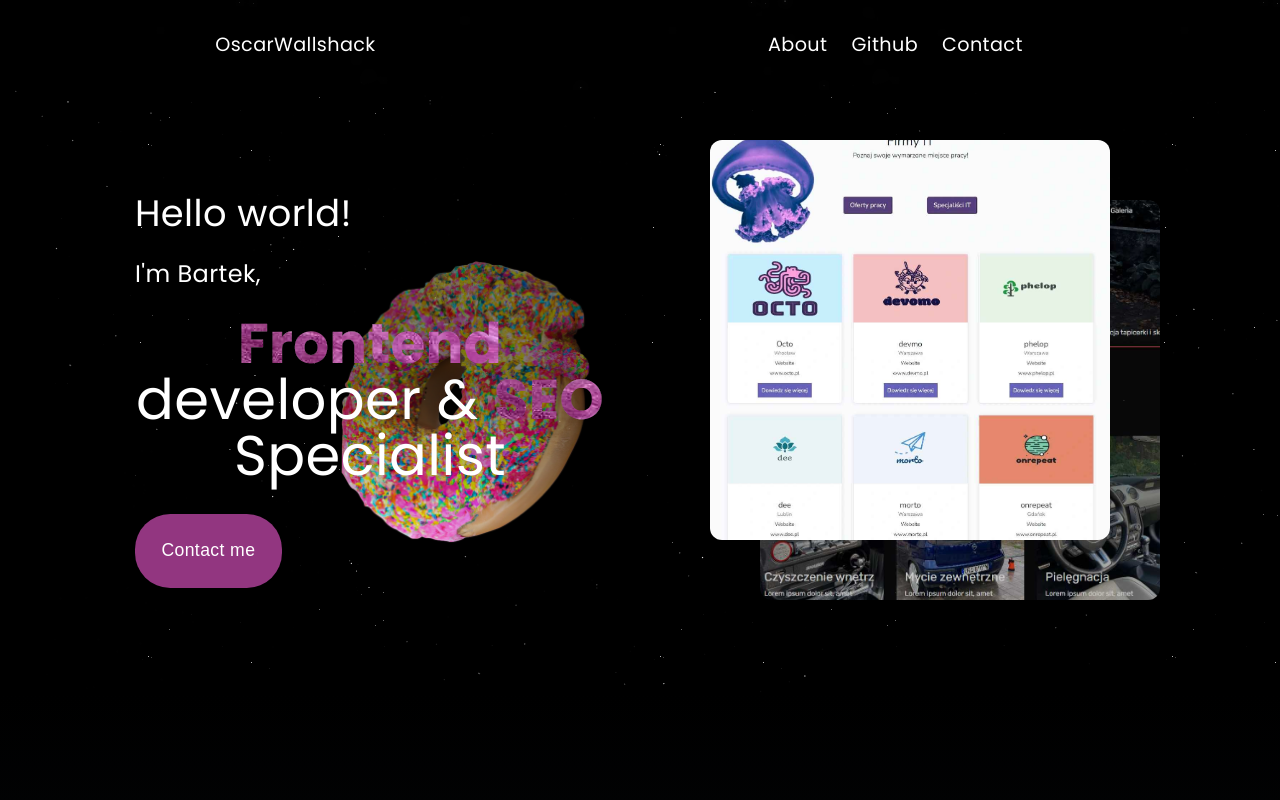
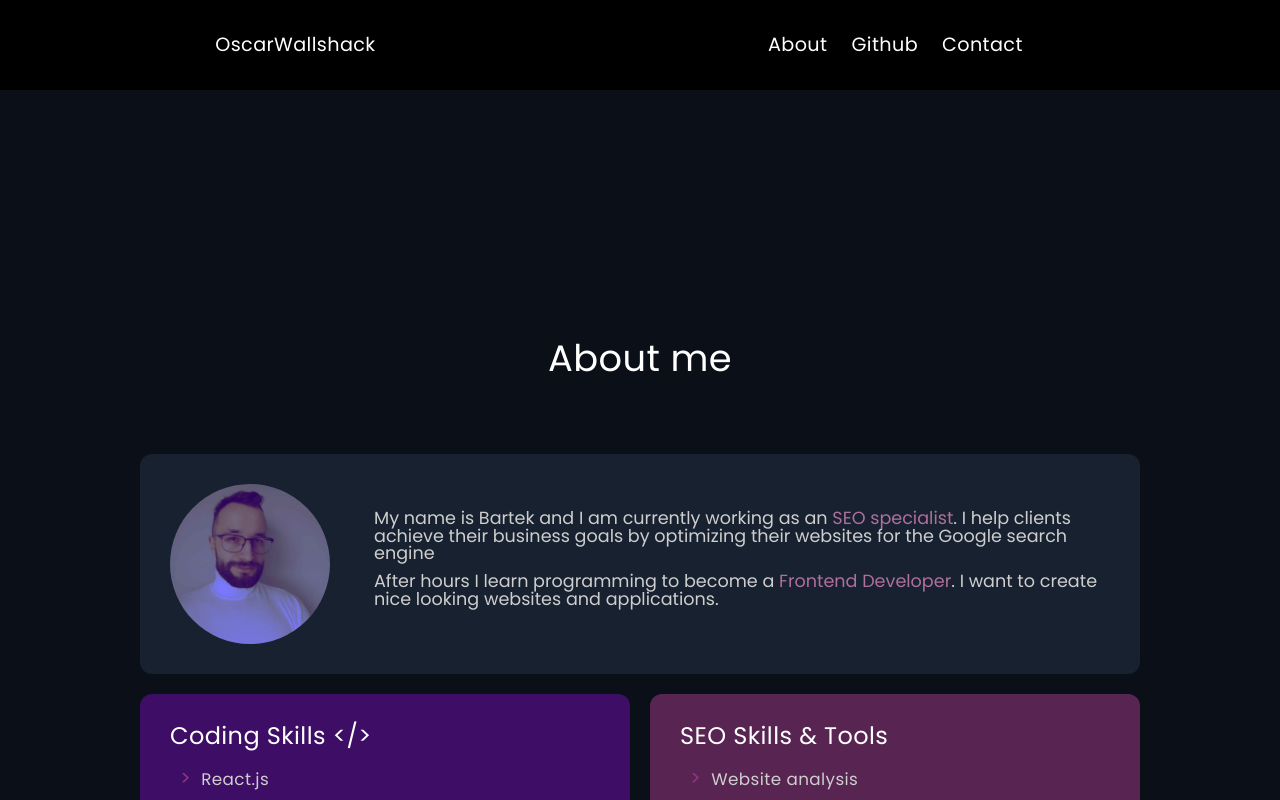
Before and after one commit to oscarwallshack/OscarWallshack.dev, a React (Create React App) app: page /about-me in a window 1280 px wide. Shown: the top 800 px of the page. Built offline with nearby package versions, Linux system fonts and the light colour scheme; a web font is replaced by a local one.

Commit message:
router and pages

```diff
--- a/package.json
+++ b/package.json
@@ -9,6 +9,7 @@
     "react": "^18.2.0",
     "react-dom": "^18.2.0",
     "react-icons": "^4.7.1",
+    "react-router-dom": "^6.8.1",
     "react-scripts": "5.0.1",
     "sass": "^1.57.1",
     "web-vitals": "^2.1.4"
--- a/src/App.js
+++ b/src/App.js
@@ -1,34 +1,21 @@
-import { Fragment, useState } from "react";
-import AboutMe from "./components/Layout/Introduce/Introduce";
-import Footer from "./components/Layout/Footer/Footer";
-import Header from "./components/Layout/Header/Header";
-import Hero from "./components/Layout/Hero/Hero";
-import Projects from "./components/Layout/Projects/Projects";
-import ContactDetails from "./components/Layout/Contact/ContactDetails";
+import { createBrowserRouter, RouterProvider } from "react-router-dom";
+import AboutMePage from "./pages/AboutMe";
+import HomePage from "./pages/Home";
+import Root from "./pages/Root";
+
+const router = createBrowserRouter([
+  {
+    path: "/",
+    element: <Root />,
+    children: [
+      { index: true, element: <HomePage /> },
+      { path: 'about-me', element: <AboutMePage /> },
+    ],
+  },
+]);
 
 function App() {
-  const [contactModalShown, setContactModalShown] = useState(false);
-
-  const showContactModalShown = () => {
-    setContactModalShown(true);
-  };
-
-  const hideContactModalHandler = () => {
-    setContactModalShown(false);
-  };
-
-  return (
-    <Fragment>
-      {contactModalShown && (
-        <ContactDetails onClose={hideContactModalHandler} />
-      )}
-      <Header />
-      <Hero onShowContactDetails={showContactModalShown} />
-      <Projects />
-      <AboutMe />
-      <Footer />
-    </Fragment>
-  );
+  return <RouterProvider router={router} />;
 }
 
 export default App;
--- a/src/components/Layout/Header/Header.module.scss
+++ b/src/components/Layout/Header/Header.module.scss
@@ -8,9 +8,9 @@
     align-items: center;
     position: relative;
     width: 100%;
-    backdrop-filter: blur(5px);
     z-index: 1000;
     transition: all 0.5s ease;
+    background-color: #000;
 
     @include breakpoint(sm) {
         padding: 0 3rem;
--- /dev/null
+++ b/src/pages/AboutMe.js
@@ -0,0 +1,11 @@
+import React from 'react'
+import Introduce from "../components/Layout/Introduce/Introduce";
+
+
+const AboutMePage = () => {
+  return (
+    <Introduce />
+  )
+}
+
+export default AboutMePage
--- /dev/null
+++ b/src/pages/Home.js
@@ -0,0 +1,30 @@
+import { Fragment, useState } from "react";
+import Footer from "../components/Layout/Footer/Footer";
+import Header from "../components/Layout/Header/Header";
+import Hero from "../components/Layout/Hero/Hero";
+import Projects from "../components/Layout/Projects/Projects";
+import ContactDetails from "../components/Layout/Contact/ContactDetails";
+
+const HomePage = () => {
+  const [contactModalShown, setContactModalShown] = useState(false);
+
+  const showContactModalShown = () => {
+    setContactModalShown(true);
+  };
+
+  const hideContactModalHandler = () => {
+    setContactModalShown(false);
+  };
+  return (
+    <Fragment>
+      {contactModalShown && (
+        <ContactDetails onClose={hideContactModalHandler} />
+      )}
+      <Hero onShowContactDetails={showContactModalShown} />
+      <Projects />
+      <Footer />
+    </Fragment>
+  );
+};
+
+export default HomePage;
--- /dev/null
+++ b/src/pages/Root.js
@@ -0,0 +1,14 @@
+import React, { Fragment } from "react";
+import { Outlet } from "react-router-dom";
+import Header from "../components/Layout/Header/Header";
+
+const Root = () => {
+  return (
+    <Fragment>
+      <Header />
+      <Outlet />
+    </Fragment>
+  );
+};
+
+export default Root;
```
Also changed, not shown: 1 other file (tests, documents, lock files or other folders).
